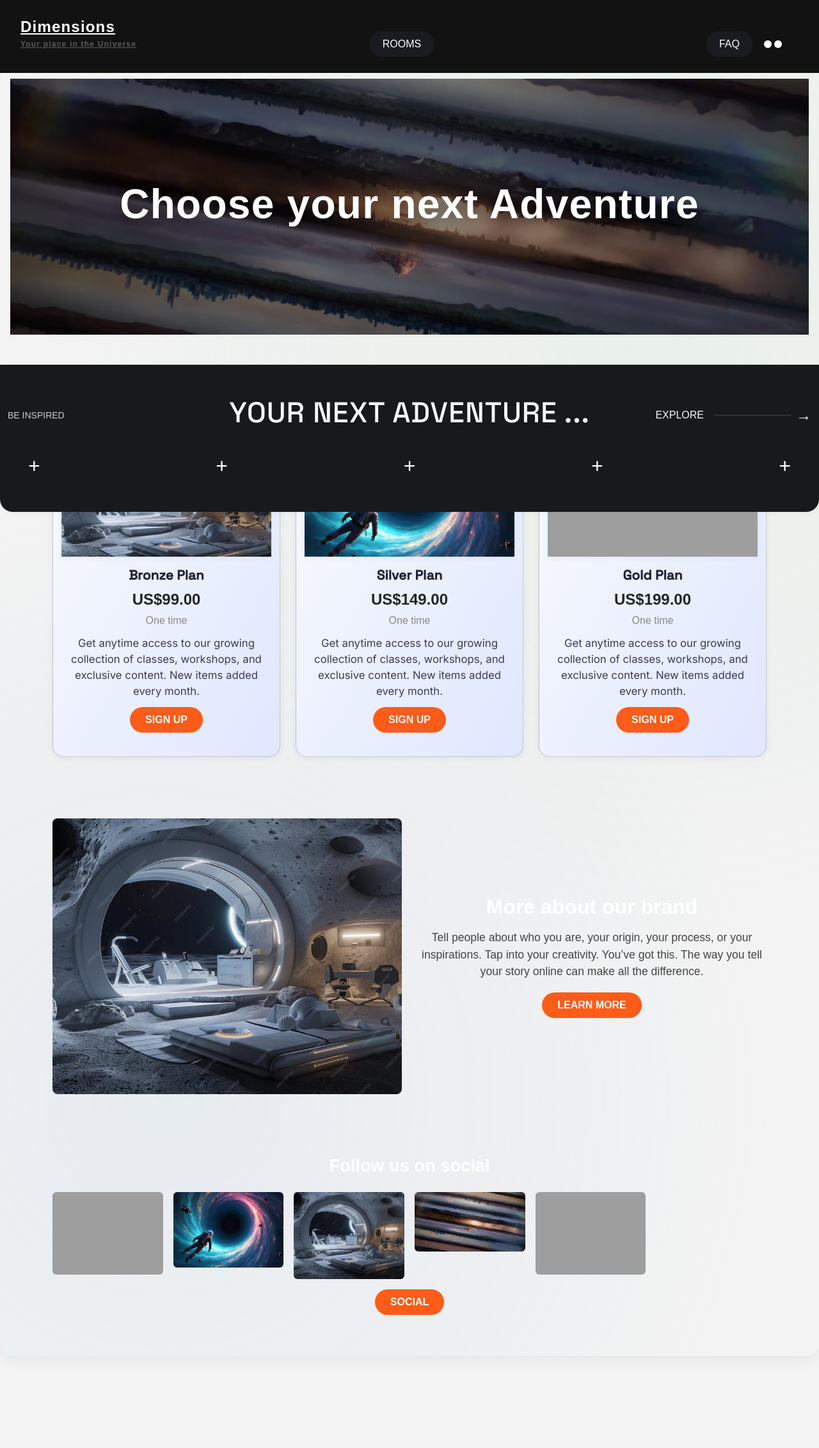
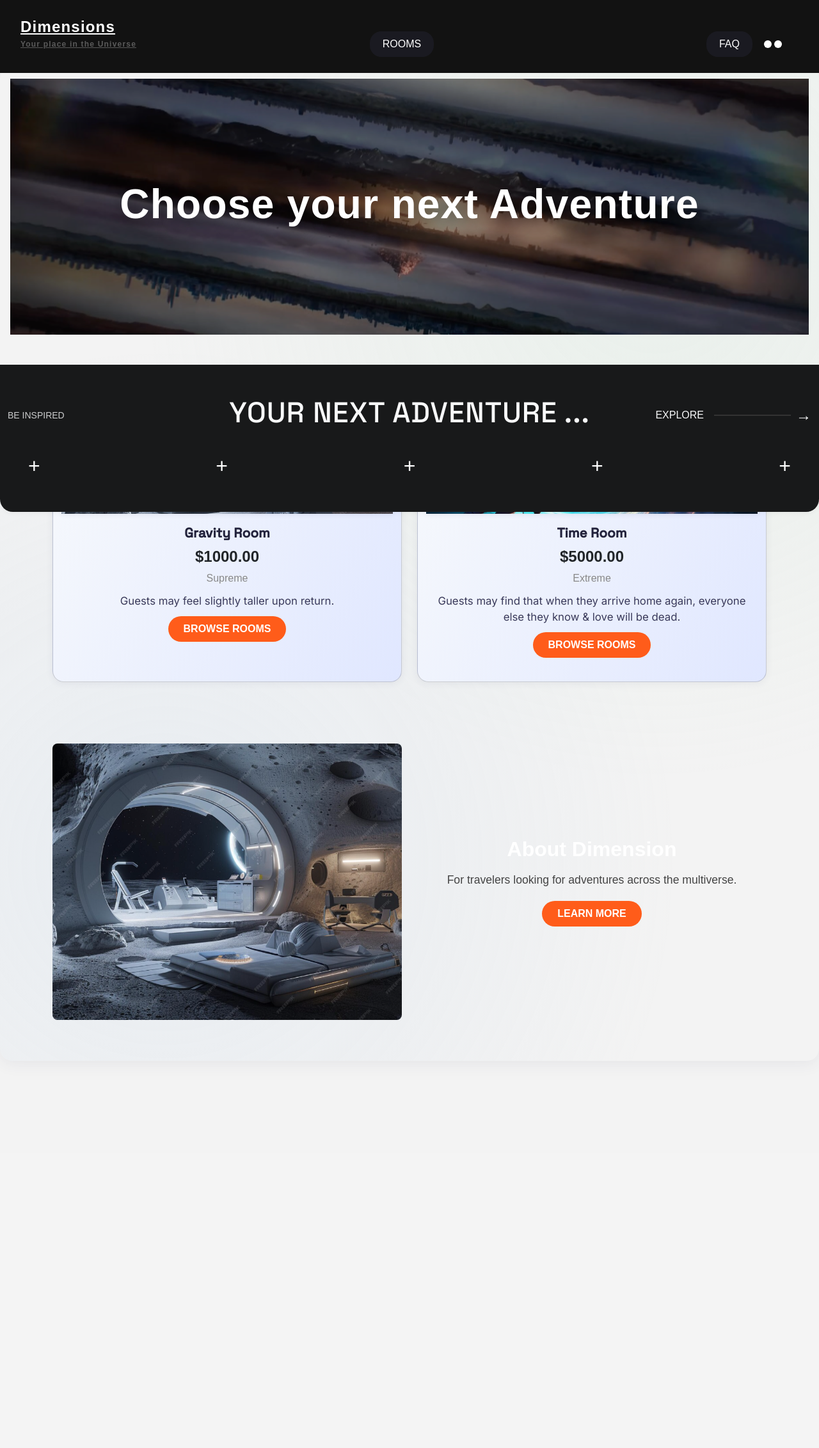
Before and after one commit to iain-kirkham/interdimensional-bnb, a Django app: page /home/ in a window 1280 px wide. Shown: the whole page at 64% size. After the commit the page ends 1594 px from the top, so only its background shows below. Run offline with Django 4.2, Linux system fonts and the light colour scheme; grey boxes are pictures that could not be loaded.

Commit message:
home page enhancement

```diff
--- a/bnb_project/static/css/style.css
+++ b/bnb_project/static/css/style.css
@@ -571,7 +571,7 @@ body {
   color: #fff;
   font-family: 'neue machina', Arial, sans-serif;
   position: relative;
-  overflow: hidden;
+  overflow-x: hidden;
 }
 
 .hero-spotlight {
--- a/bnb_project/templates/home/index.html
+++ b/bnb_project/templates/home/index.html
@@ -11,44 +11,33 @@
 
     <!-- Plans Section -->
     <section class="container plans-section py-5">
-        <h2 class="plans-title mb-4">Choose your plan</h2>
+        <!-- <h2 class="plans-title mb-4">Book Your Room</h2> -->
         <div class="row g-4">
-            <div class="col-12 col-md-4">
+            <div class="col-12 col-md-6">
                 <div class="card card-padded h-100">
-                    <img src="{% static 'img/gravity-room.jpg' %}" class="card-img-top" alt="Bronze Plan">
+                    <img src="{% static 'img/gravity-room.jpg' %}" class="card-img-top" alt="Gravity Room">
                     <div class="card-body">
-                        <h5 class="card-title">Bronze Plan</h5>
-                        <p class="plan-price">US$99.00</p>
-                        <p class="plan-once">One time</p>
-                        <p class="card-text">Get anytime access to our growing collection of classes, workshops, and exclusive content. New items added every month.</p>
-                        <a href="#" class="btn btn-plan">SIGN UP</a>
+                        <h5 class="card-title">Gravity Room</h5>
+                        <p class="plan-price">$1000.00</p>
+                        <p class="plan-once">Supreme</p>
+                        <p class="card-text">Guests may feel slightly taller upon return.</p>
+                        <a href="https://interdimensional-bnb-243551ecd9c7.herokuapp.com/rooms/" class="btn btn-plan">BROWSE ROOMS</a>
                     </div>
                 </div>
             </div>
-            <div class="col-12 col-md-4">
+            <div class="col-12 col-md-6">
                 <div class="card card-padded h-100">
-                    <img src="{% static 'img/time-room.png' %}" class="card-img-top" alt="Silver Plan">
+                    <img src="{% static 'img/time-room.png' %}" class="card-img-top" alt="Time Room">
                     <div class="card-body">
-                        <h5 class="card-title">Silver Plan</h5>
-                        <p class="plan-price">US$149.00</p>
-                        <p class="plan-once">One time</p>
-                        <p class="card-text">Get anytime access to our growing collection of classes, workshops, and exclusive content. New items added every month.</p>
-                        <a href="#" class="btn btn-plan">SIGN UP</a>
+                        <h5 class="card-title">Time Room</h5>
+                        <p class="plan-price">$5000.00</p>
+                        <p class="plan-once">Extreme</p>
+                        <p class="card-text">Guests may find that when they arrive home again, everyone else they know & love will be dead.</p>
+                        <a href="https://interdimensional-bnb-243551ecd9c7.herokuapp.com/rooms/" class="btn btn-plan">BROWSE ROOMS</a>
                     </div>
                 </div>
             </div>
-            <div class="col-12 col-md-4">
-                <div class="card card-padded h-100">
-                    <img src="{% static 'img/hero-bg.jpg' %}" class="card-img-top" alt="Gold Plan">
-                    <div class="card-body">
-                        <h5 class="card-title">Gold Plan</h5>
-                        <p class="plan-price">US$199.00</p>
-                        <p class="plan-once">One time</p>
-                        <p class="card-text">Get anytime access to our growing collection of classes, workshops, and exclusive content. New items added every month.</p>
-                        <a href="#" class="btn btn-plan">SIGN UP</a>
-                    </div>
-                </div>
-            </div>
+
         </div>
     </section>
 
@@ -59,15 +48,15 @@
                 <img src="{% static 'img/gravity-room.jpg' %}" class="img-fluid rounded-3" alt="Brand Info">
             </div>
             <div class="col-12 col-md-6">
-                <h2 class="brand-title">More about our brand</h2>
-                <p class="brand-desc">Tell people about who you are, your origin, your process, or your inspirations. Tap into your creativity. You’ve got this. The way you tell your story online can make all the difference.</p>
+                <h2 class="brand-title">About Dimension</h2>
+                <p class="brand-desc">For travelers looking for adventures across the multiverse.</p>
                 <a href="#" class="btn btn-learn">LEARN MORE</a>
             </div>
         </div>
     </section>
 
     <!-- Social Section -->
-    <section class="container social-section py-5">
+    <!-- <section class="container social-section py-5">
         <h2 class="social-title mb-4">Follow us on social</h2>
         <div class="row g-3 mb-3">
             <div class="col-6 col-md-2">
@@ -87,5 +76,5 @@
             </div>
         </div>
         <a href="#" class="btn btn-social">SOCIAL</a>
-    </section>
+    </section> -->
 {% endblock %}
```
Also changed, not shown: bnb_project/static/img/gravity-room-old.jpg (deleted).
